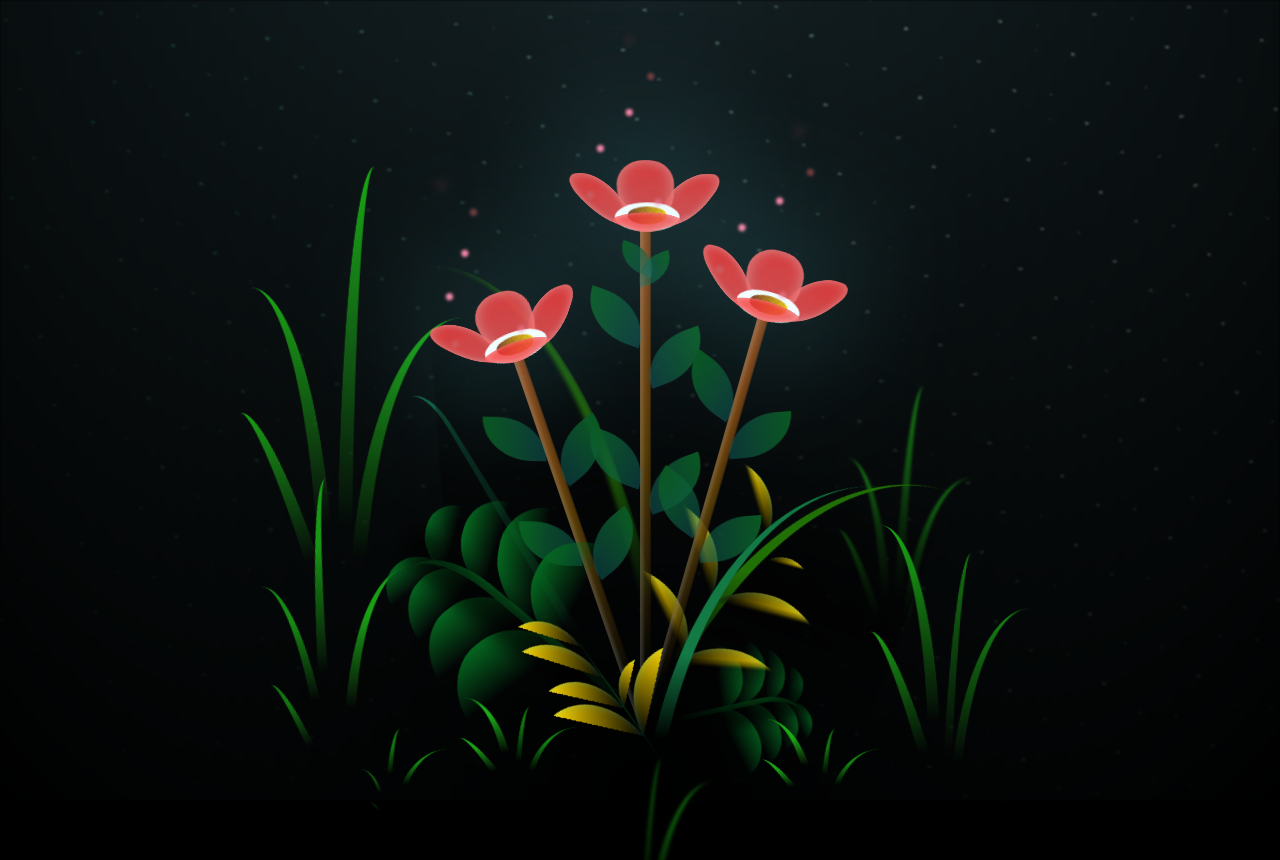
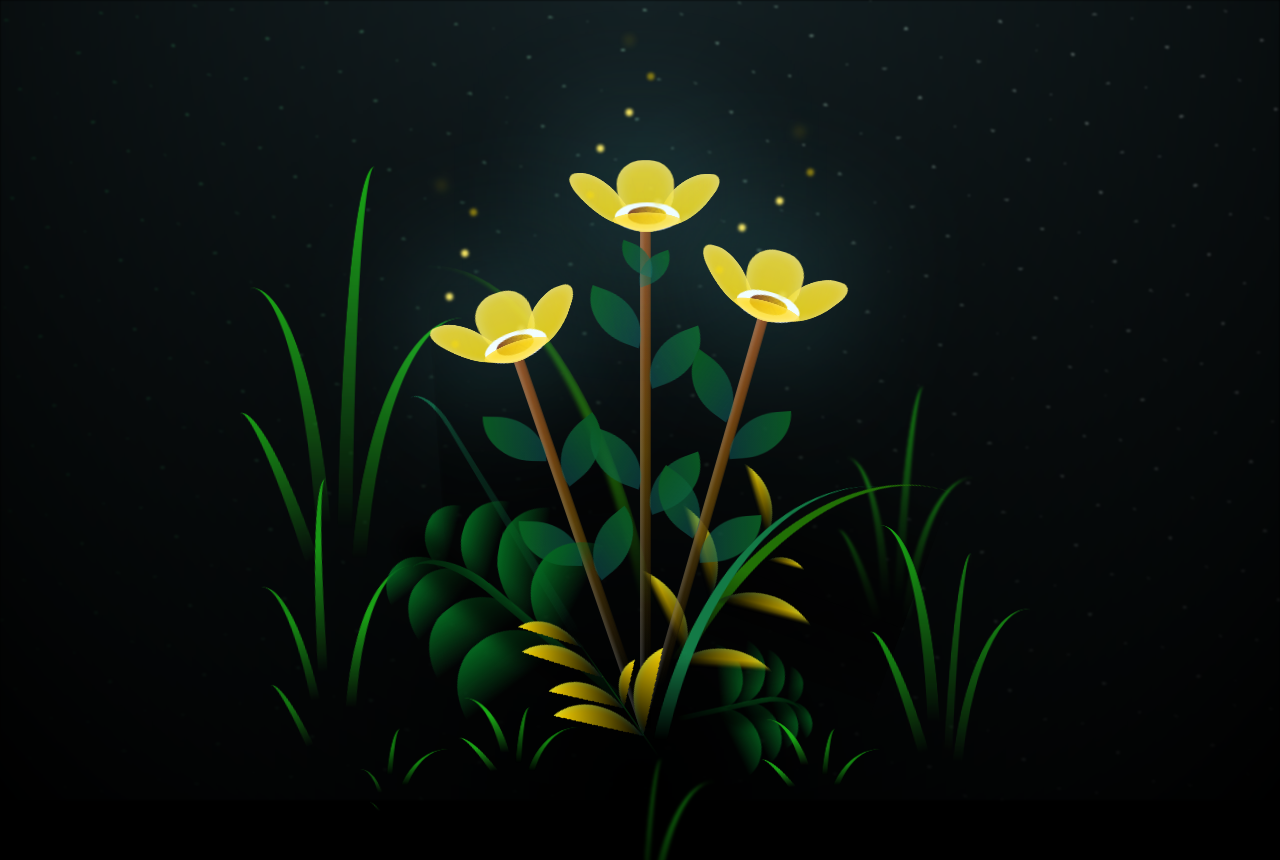
Before and after one commit to Carloscuadra1400/Flores, a plain HTML site: page index.html in a window 1280 px wide. Shown: the top 860 px of the page. Drawn offline with Linux system fonts and the light colour scheme.

Commit message:
Update main.css

```diff
--- a/main.css
+++ b/main.css
@@ -165,7 +165,7 @@ body {
   height: 11vmin;
   border-radius: 51% 49% 47% 53%/44% 45% 55% 69%;
   background-color: #ee4343;
-  background-image: linear-gradient(to top, #ee4343, #f72d2d);
+  background-image: linear-gradient(to top,  	#ffd700, #ffdf32);
   transform-origin: bottom center;
   opacity: 0.9;
   box-shadow: inset 0 0 2vmin rgba(255, 255, 255, 0.5);
@@ -185,7 +185,7 @@ body {
   transform-origin: bottom left;
   border-radius: 4vmin 10vmin 4vmin 4vmin;
   transform: translate(0%, 18%) rotateX(70deg) rotate(-43deg);
-  background-image: linear-gradient(to top, #ee4343, #f72d2d);
+  background-image: linear-gradient(to top, #ffdf32, #ffd700);
   z-index: 1;
   opacity: 0.8;
 }
@@ -264,14 +264,14 @@ body {
   bottom: 0vmin;
   width: 1vmin;
   height: 1vmin;
-  background-color: rgb(207, 90, 90);
+  background-color: #ffd700;
   border-radius: 50%;
   filter: blur(0.2vmin);
   -webkit-animation: light-ans 4s linear infinite backwards;
           animation: light-ans 4s linear infinite backwards;
 }
 .flower__light:nth-child(odd) {
-  background-color: #ff80a4;
+  background-color: #ffe55a;
 }
 .flower__light--1 {
   left: -2vmin;
```
